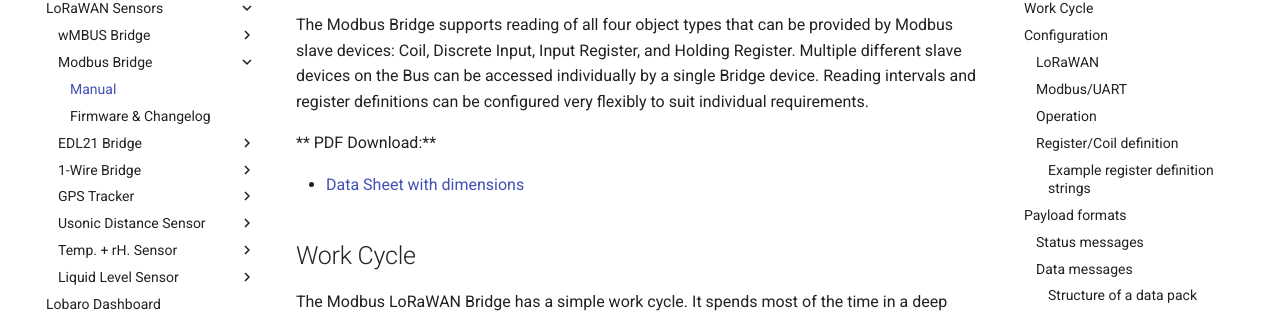
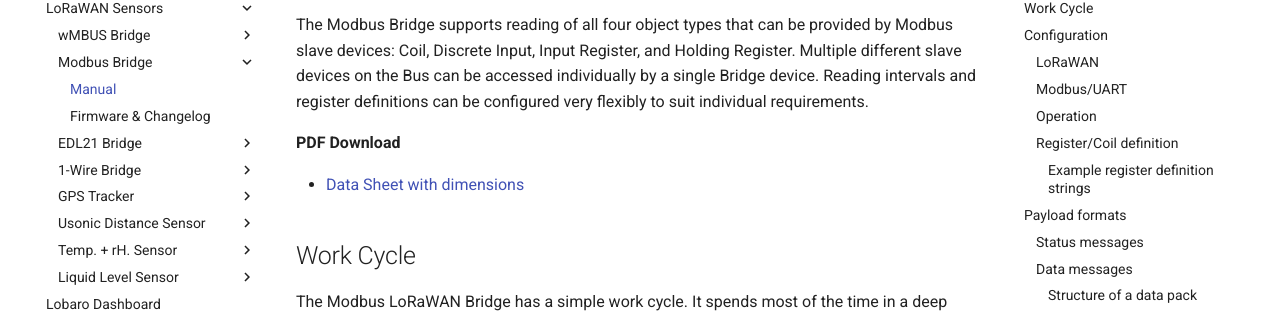
Before and after one commit to Lobaro/docs, an MkDocs documentation site: the page built from docs/lorawan-sensors/modbus-lorawan/index.md, in a window 1280 px wide and 900 px high, scrolled down 954 px. Shown: the part 127-442 px from the top of the window. Built offline with MkDocs 1.6.1 and Material for MkDocs 9.7.7, drawn with Linux system fonts in a browser that asks for light colours; a script that is not in the unit is left out; comment, search, counter and statistics services are not loaded.

```diff
--- a/docs/lorawan-sensors/modbus-lorawan/index.md
+++ b/docs/lorawan-sensors/modbus-lorawan/index.md
@@ -20,7 +20,7 @@ Multiple different slave devices on the Bus can be accessed individually by a si
 Bridge device. Reading intervals and register definitions can be configured very
 flexibly to suit individual requirements.
 
-** PDF Download:**
+**PDF Download**
 
 * [Data Sheet with dimensions](files/Modbus-LoRaWAN-Specs.pdf)
 
```
